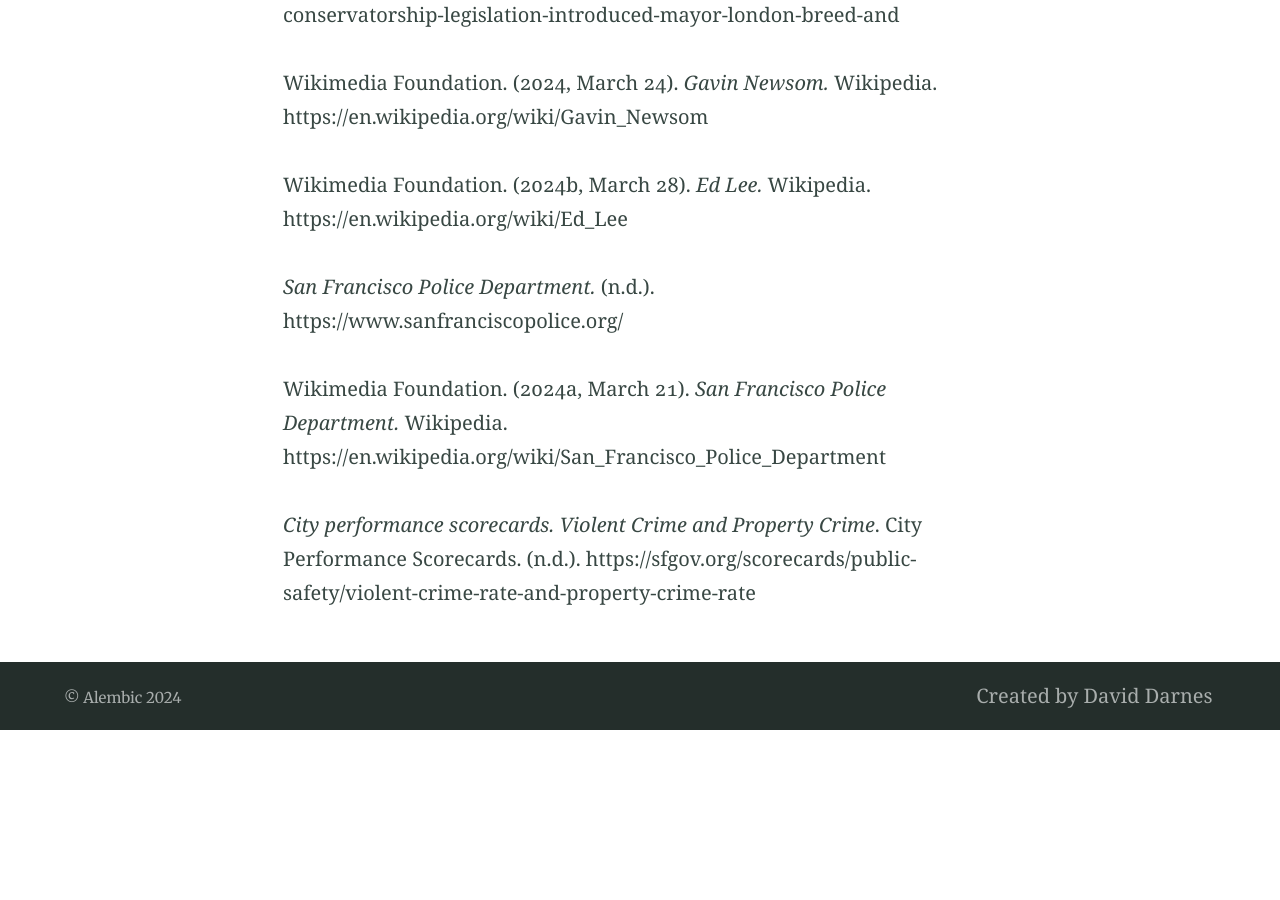
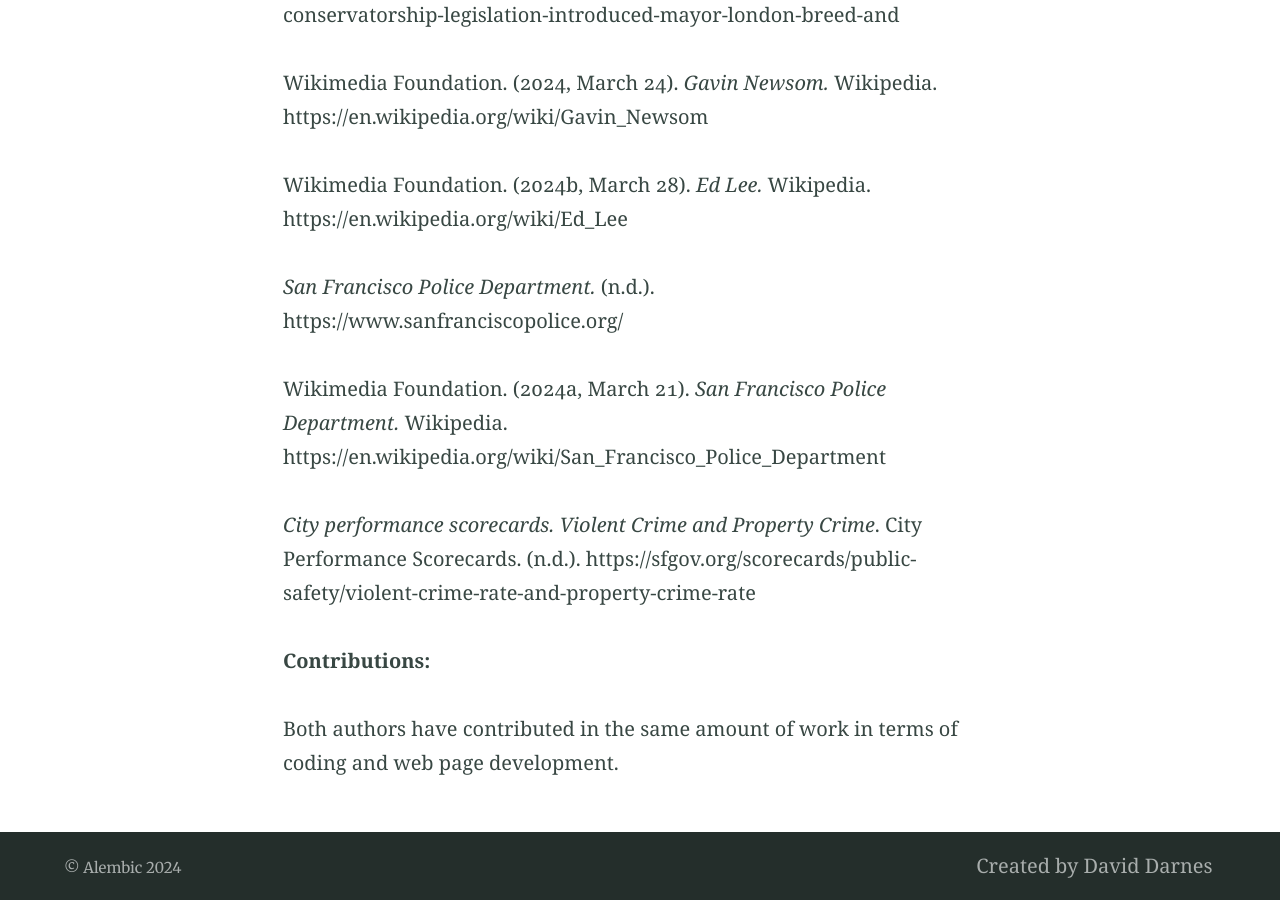
Before and after one commit to Juansgll/Juansgll.github.io, a Jekyll site: the page built from about.md, in a window 1280 px wide and 900 px high, scrolled down 1074 px. Built offline with Jekyll 4.4.1, drawn with Linux system fonts in a browser that asks for light colours; before the commit the page ends 1804 px from its top, so only the background shows below that.

Commit message:
Update about.md

```diff
--- a/about.md
+++ b/about.md
@@ -24,3 +24,7 @@ Wikimedia Foundation. (2024b, March 28). *Ed Lee.* Wikipedia. https://en.wikiped
 Wikimedia Foundation. (2024a, March 21). *San Francisco Police Department.* Wikipedia. https://en.wikipedia.org/wiki/San_Francisco_Police_Department
 
 *City performance scorecards. Violent Crime and Property Crime*. City Performance Scorecards. (n.d.). https://sfgov.org/scorecards/public-safety/violent-crime-rate-and-property-crime-rate
+
+**Contributions:**
+
+Both authors have contributed in the same amount of work in terms of coding and web page development.
```
